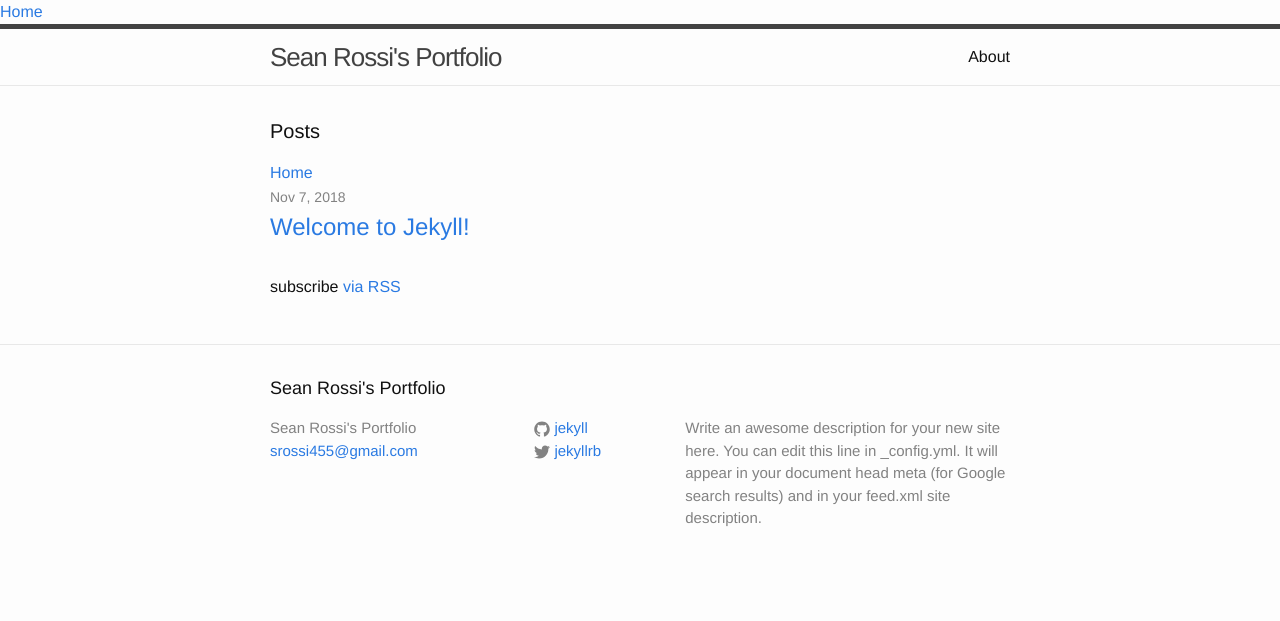
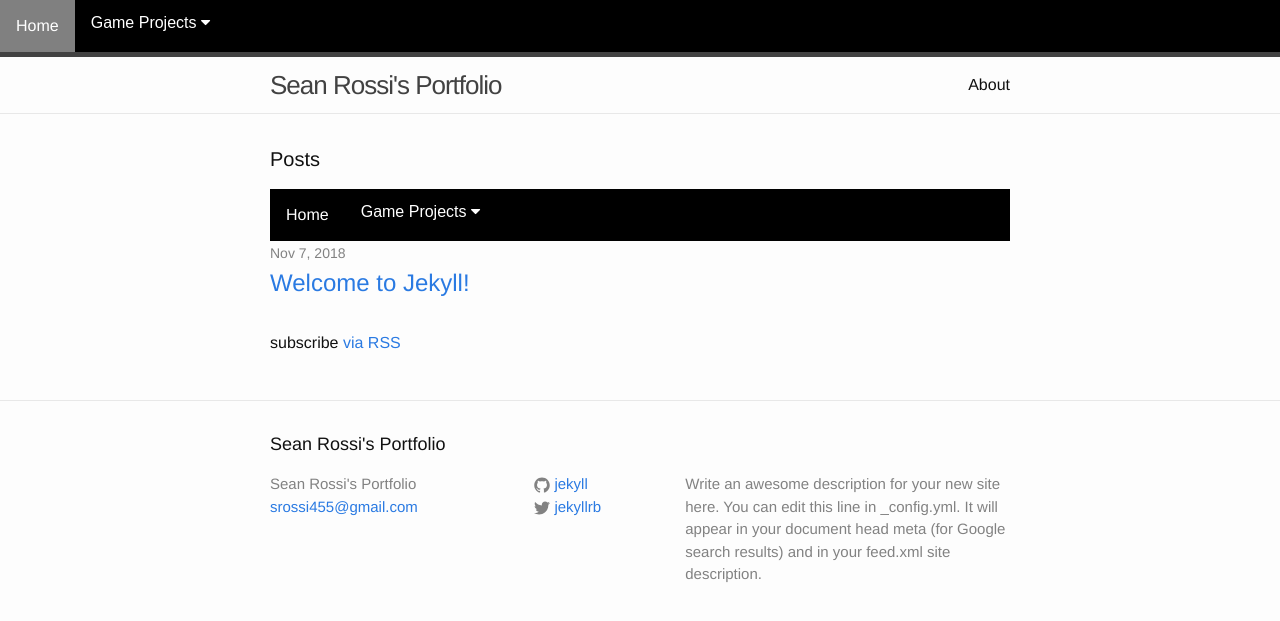
Before and after one commit to seanrossi/seanrossi.github.io, a Jekyll site: the page built from index.html, in a window 1280 px wide. Shown: the top 621 px of the page. Built offline with Jekyll 4.4.1, drawn with Linux system fonts in a browser that asks for light colours.

Commit message:
Attempting to add navbar dropdown menu

```diff
--- a/_includes/navbar.html
+++ b/_includes/navbar.html
@@ -1,7 +1,17 @@
 <html>
     <meta name="viewport" content="width=device-width, initial-scale=1">
-    <link rel=stylesheet" href={{ "/_includes/css/navbar.css" | relative_url }}>
+    <link rel="stylesheet" href="https://cdnjs.cloudflare.com/ajax/libs/font-awesome/4.7.0/css/font-awesome.min.css">
+    <link rel="stylesheet" href="/assets/css/styles.css">
     <div class="navbar">
         <a href="#home">Home</a>
+        <div class="dropdown">
+            <button class="dropbtn">Game Projects
+                <i class="fa fa-caret-down"></i>
+            </button>
+            <div class="dropdown-content">
+                <a href="#">Dogtown Barkery</a>
+                <a href="#">Good Bad Woof</a>
+            </div>
+        </div>
     </div>
 </html>
--- /dev/null
+++ b/_sass/main.scss
@@ -0,0 +1,58 @@
+.navbar {
+    overflow: hidden;
+    background-color: black;
+}
+
+.navbar a {
+    float: left;
+    font-size: 16px;
+    color: white;
+    text-align: center;
+    padding: 14px 16px;
+    text-decoration: none;
+}
+
+
+.dropdown {
+    float: left;
+    overflow: hidden;
+}
+
+.dropdown .dropbtn {
+    font-size: 16px;
+    border: none;
+    color: white;
+    padding: 14px 16px;
+    background-color: inherit;
+    margin: 0;
+}
+
+.navbar a:hover, dropdown:hover .dropbtn {
+    background-color: grey;
+}
+
+.dropdown-content {
+    display: none;
+    position: absolute;
+    background-color: #f9f9f9;
+    min-width: 160px;
+    box-shadow: 0px 8px 16px 0px rgba(0,0,0,0.2);
+    z-index: 1;
+}
+
+.dropdown-content a {
+    float: none;
+    color: black;
+    padding: 12px 16px;
+    text-decoration: none;
+    display: block;
+    text-align: left;
+}
+
+.dropdown-content a:hover {
+    background-color: grey;
+}
+
+.dropdown:hover .dropdown-content {
+    display: block;
+}
--- /dev/null
+++ b/assets/css/styles.scss
@@ -0,0 +1,3 @@
+---
+---
+@import "main";
```
Also changed, not shown: 6 other files.
